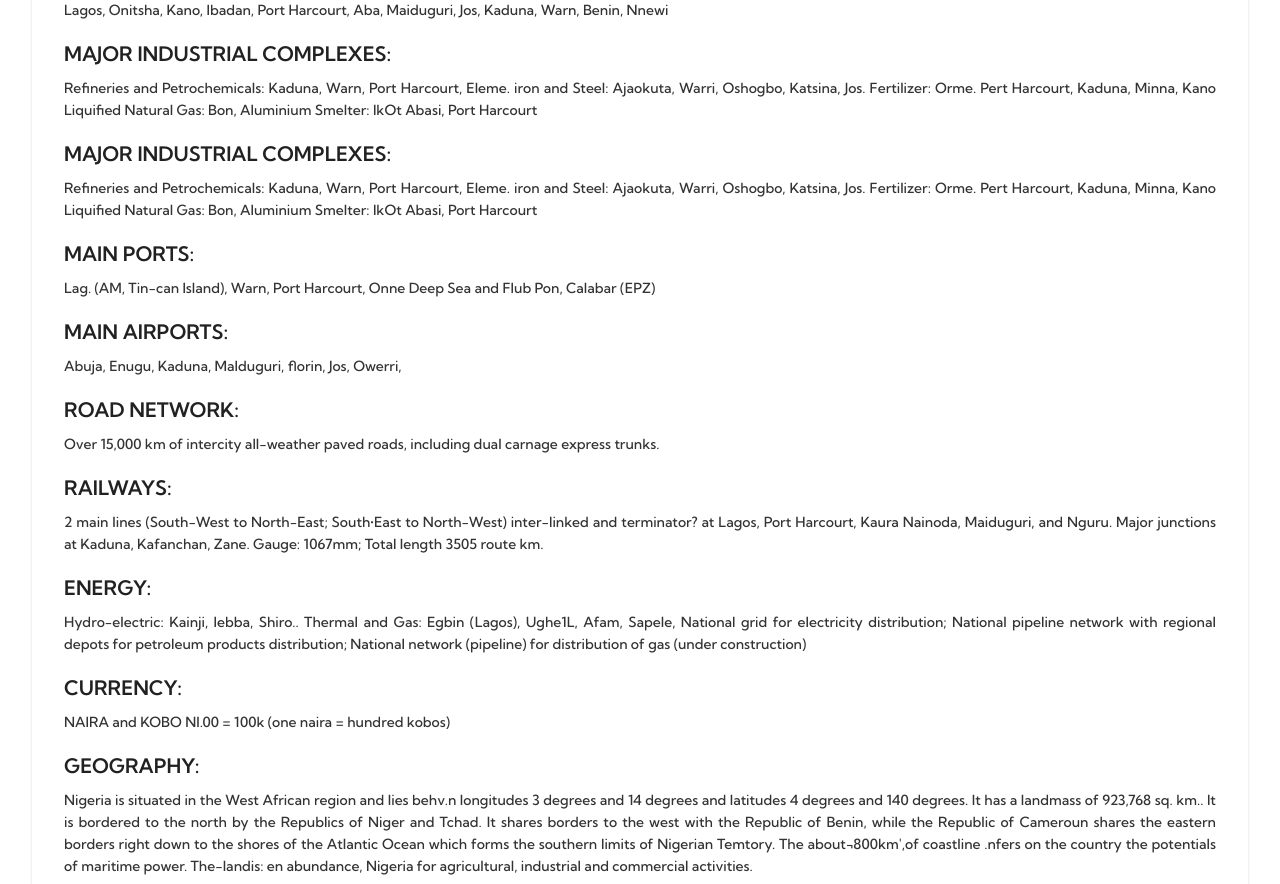
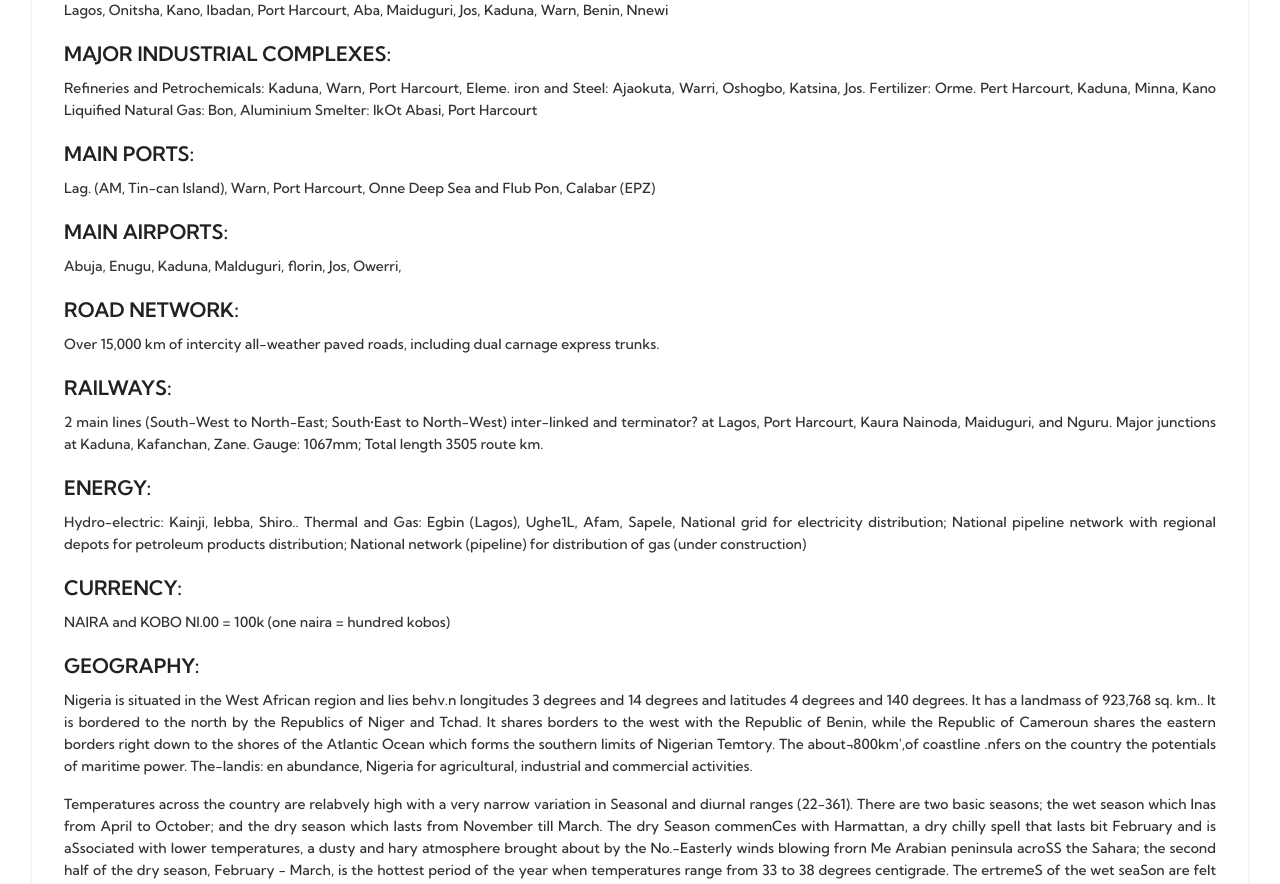
Before and after one commit to barman47/embassy-algiers, a React (Create React App) app: page /viewNigeria in a window 1280 px wide. Shown: the part 1560-2444 px from the top of the page. Built offline with nearby package versions, Linux system fonts and the light colour scheme.

Commit message:
Removed Duplicate Sections

```diff
--- a/src/pages/viewNigeria/index.js
+++ b/src/pages/viewNigeria/index.js
@@ -105,10 +105,6 @@ const ViewNigeria = () => {
 						<Typography variant="subtitle2" component="p">Refineries and Petrochemicals: Kaduna, Warn, Port Harcourt, Eleme. iron and Steel: Ajaokuta, Warri, Oshogbo, Katsina, Jos. Fertilizer: Orme. Pert Harcourt, Kaduna, Minna, Kano Liquified Natural Gas: Bon, Aluminium Smelter: IkOt Abasi, Port Harcourt</Typography>
 					</Box>
 					<Box component="div" className={classes.fact}>
-						<Typography variant="h6" className={classes.title}>Major Industrial Complexes:</Typography>
-						<Typography variant="subtitle2" component="p">Refineries and Petrochemicals: Kaduna, Warn, Port Harcourt, Eleme. iron and Steel: Ajaokuta, Warri, Oshogbo, Katsina, Jos. Fertilizer: Orme. Pert Harcourt, Kaduna, Minna, Kano Liquified Natural Gas: Bon, Aluminium Smelter: IkOt Abasi, Port Harcourt</Typography>
-					</Box>
-					<Box component="div" className={classes.fact}>
 						<Typography variant="h6" className={classes.title}>Main Ports:</Typography>
 						<Typography variant="subtitle2" component="p">Lag. (AM, Tin-can Island), Warn, Port Harcourt, Onne Deep Sea and Flub Pon, Calabar (EPZ)</Typography>
 					</Box>
```
